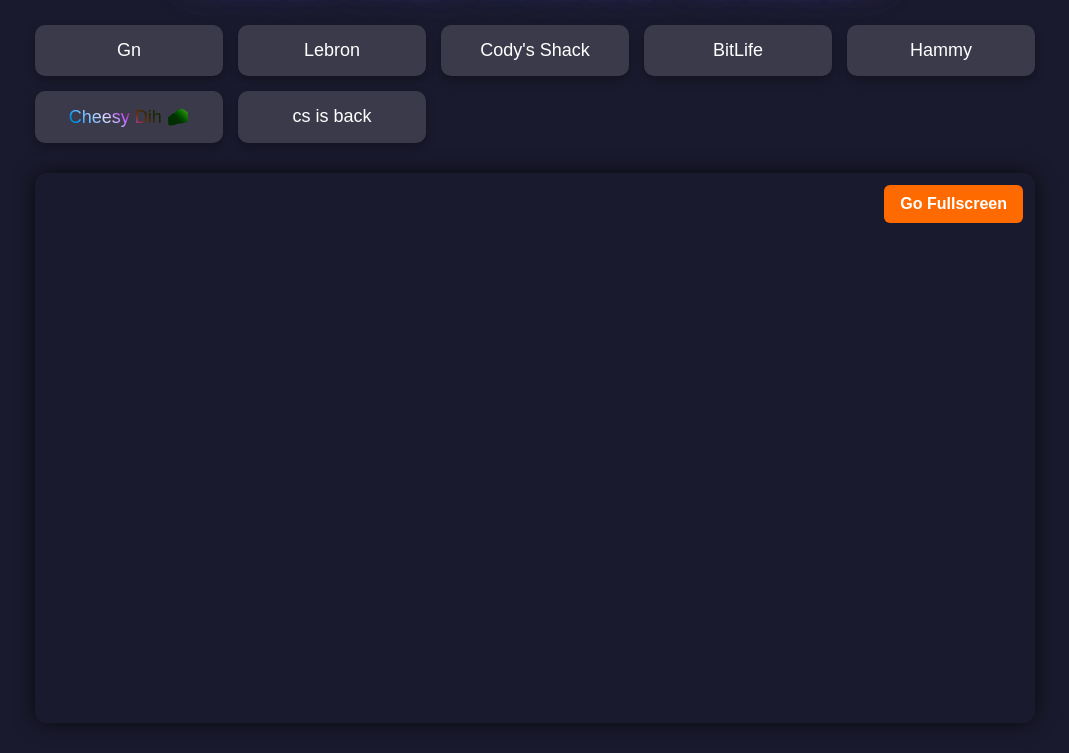
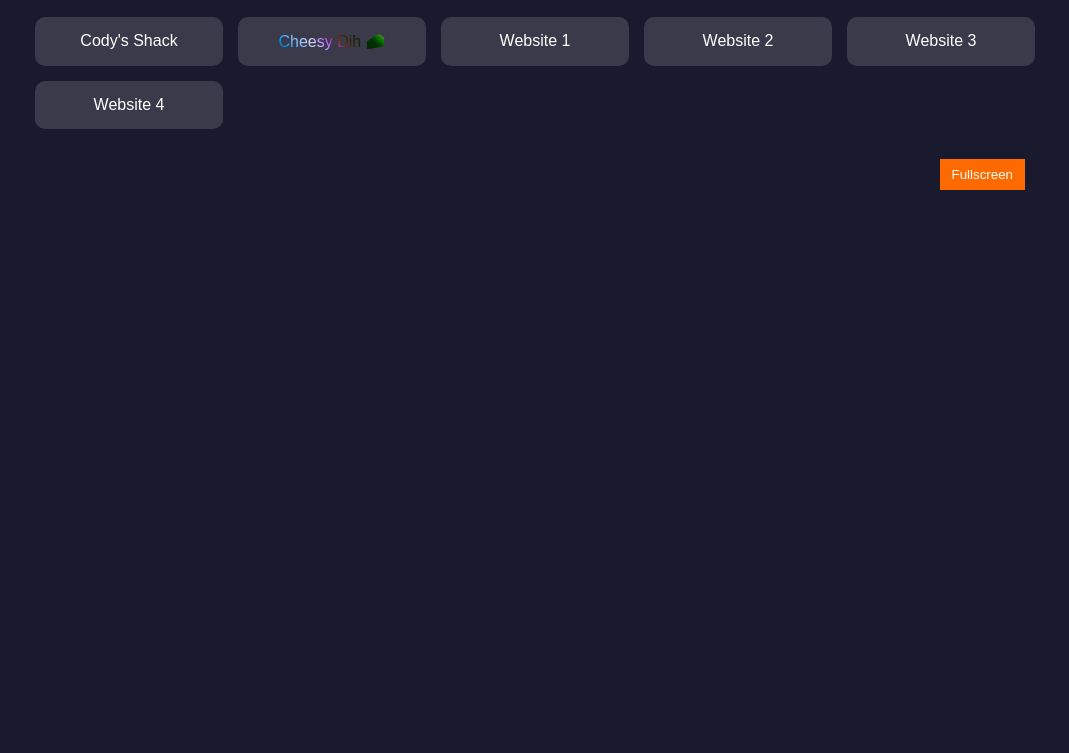
Before and after one commit to chatpowerman-sudo/cash-and-ridges-games, a plain HTML site: page index.html in a window 1280 px wide. Shown: the part 132-885 px from the top of the page, without its empty margins (105-1174 px from the left). After the commit the page ends 861 px from the top, so only its background shows below. Drawn offline with Linux system fonts and the light colour scheme.

Commit message:
Update index.html

```diff
--- a/index.html
+++ b/index.html
@@ -4,17 +4,16 @@
   <meta charset="UTF-8">
   <meta name="viewport" content="width=device-width, initial-scale=1.0">
   <title>Cash and Ridges Games</title>
+
   <style>
     body {
-      font-family: 'Arial', sans-serif;
+      font-family: Arial, sans-serif;
       background-color: #1a1a2e;
       margin: 0;
       padding: 0;
       display: flex;
       flex-direction: column;
       align-items: center;
-      justify-content: flex-start;
-      min-height: 100vh;
       color: #fff;
     }
 
@@ -27,23 +26,11 @@
 
     h1 {
       font-size: 48px;
-      font-weight: bold;
       text-transform: uppercase;
-      letter-spacing: 2px;
       background-image: linear-gradient(45deg, red, orange, yellow, green, blue, indigo, violet);
       -webkit-background-clip: text;
       -webkit-text-fill-color: transparent;
-      animation: rainbowGlow 3s linear infinite, glow 1.5s ease-in-out infinite alternate;
-      margin-bottom: 40px;
-    }
-
-    @keyframes glow {
-      0% {
-        text-shadow: 0 0 10px #ff6a00, 0 0 20px #ff6a00, 0 0 30px #ff6a00;
-      }
-      100% {
-        text-shadow: 0 0 25px #ff6a00, 0 0 40px #ff6a00, 0 0 50px #ff6a00;
-      }
+      animation: rainbowGlow 3s linear infinite;
     }
 
     @keyframes rainbowGlow {
@@ -54,7 +41,6 @@
     #game-list {
       list-style: none;
       padding: 0;
-      margin: 0 auto 30px;
       display: grid;
       grid-template-columns: repeat(auto-fill, minmax(180px, 1fr));
       gap: 15px;
@@ -62,20 +48,15 @@
 
     #game-list li {
       background-color: #3a3a4b;
-      color: white;
       padding: 15px;
       cursor: pointer;
       border-radius: 10px;
-      font-size: 18px;
-      font-weight: 500;
-      transition: all 0.3s ease;
-      box-shadow: 0 4px 10px rgba(0, 0, 0, 0.3);
+      transition: 0.3s;
     }
 
     #game-list li:hover {
       background-color: #ff6a00;
-      transform: scale(1.07);
-      box-shadow: 0 6px 15px rgba(0, 0, 0, 0.4);
+      transform: scale(1.05);
     }
 
     .rainbow-text {
@@ -83,7 +64,6 @@
       -webkit-background-clip: text;
       -webkit-text-fill-color: transparent;
       animation: rainbow 2s linear infinite;
-      display: inline-block;
     }
 
     @keyframes rainbow {
@@ -94,13 +74,11 @@
     #iframe-container {
       width: 100%;
       height: 550px;
-      border-radius: 12px;
-      overflow: hidden;
+      margin-top: 20px;
       position: relative;
-      box-shadow: 0 0 20px rgba(0,0,0,0.7);
     }
 
-    #iframe-container iframe {
+    iframe {
       width: 100%;
       height: 100%;
       border: none;
@@ -108,33 +86,17 @@
 
     #fullscreen-btn {
       position: absolute;
-      top: 12px;
-      right: 12px;
-      background-color: #ff6a00;
+      top: 10px;
+      right: 10px;
+      background: #ff6a00;
       color: white;
       border: none;
-      padding: 10px 16px;
-      border-radius: 6px;
-      font-size: 16px;
+      padding: 8px 12px;
       cursor: pointer;
-      z-index: 10;
-      font-weight: bold;
-    }
-
-    #fullscreen-btn:hover {
-      background-color: #ff8c00;
-    }
-
-    @media (max-width: 600px) {
-      h1 {
-        font-size: 36px;
-      }
-      #iframe-container {
-        height: 400px;
-      }
     }
   </style>
 </head>
+
 <body>
 
   <div class="container">
@@ -143,47 +105,46 @@
     <ul id="game-list"></ul>
 
     <div id="iframe-container">
-      <button id="fullscreen-btn">Go Fullscreen</button>
-      <iframe id="game-iframe" src=""></iframe>
+      <button id="fullscreen-btn">Fullscreen</button>
+      <iframe id="game-iframe"></iframe>
     </div>
   </div>
 
   <script>
     const gameList = [
-      { name: 'Gn', url: 'https://social-lebron.github.io/gn-math.github.iotmoney/' },
-      { name: 'Lebron', url: 'https://lebro293.github.io/goodnite/' },
       { name: "Cody's Shack", url: 'https://hammy-dotco.github.io/codys-shack-games/projects.html' },
-      { name: 'BitLife', url: 'https://hammy-dotco.github.io/gamesite69/g/bitlife' },
-      { name: 'Hammy', url: 'https://hammy-dotco.github.io/gamesite69/' },
       { name: 'Cheesy Dih 🧀', url: 'https://mathley.wasmer.app/', rainbow: true },
-      { name: 'cs is back', url: 'https://sites.google.com/classrooms.management/view/cs-1-6?a' } // NEW GAME
+
+      { name: 'Website 1', url: 'https://scienceclassess.github.io/mathclassisnotgoodandsciencetooig/' },
+      { name: 'Website 2', url: 'https://scienceclassess.github.io/scienceclassesstuah/' },
+      { name: 'Website 3', url: 'https://scienceclassess.github.io/scienceisgreat22eliisnotallowed/' },
+      { name: 'Website 4', url: 'https://tristan-dez.github.io/mathgames/' }
     ];
 
     function renderGameList() {
       const listContainer = document.getElementById("game-list");
       listContainer.innerHTML = '';
+
       gameList.forEach((game) => {
-        const listItem = document.createElement('li');
+        const li = document.createElement('li');
+
         if (game.rainbow) {
-          listItem.innerHTML = `<span class="rainbow-text">${game.name}</span>`;
+          li.innerHTML = `<span class="rainbow-text">${game.name}</span>`;
         } else {
-          listItem.textContent = game.name;
+          li.textContent = game.name;
         }
-        listItem.addEventListener('click', () => loadGame(game.url));
-        listContainer.appendChild(listItem);
+
+        li.onclick = () => {
+          document.getElementById("game-iframe").src = game.url;
+        };
+
+        listContainer.appendChild(li);
       });
     }
 
-    function loadGame(url) {
-      document.getElementById("game-iframe").src = url;
-    }
-
-    function toggleFullscreen() {
-      const el = document.getElementById("iframe-container");
-      if (el.requestFullscreen) el.requestFullscreen();
-    }
-
-    document.getElementById("fullscreen-btn").addEventListener('click', toggleFullscreen);
+    document.getElementById("fullscreen-btn").onclick = () => {
+      document.getElementById("iframe-container").requestFullscreen();
+    };
 
     renderGameList();
   </script>
```
